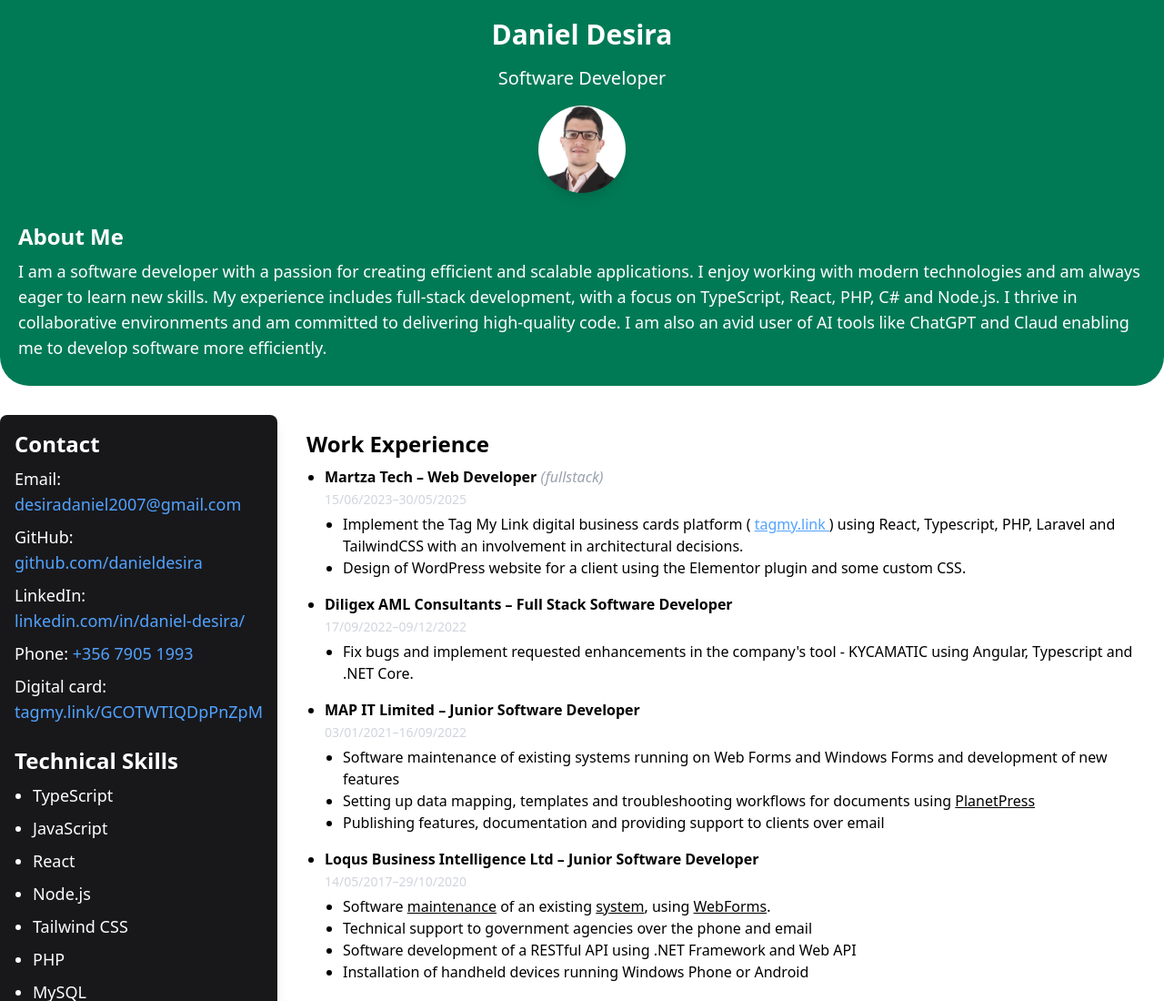
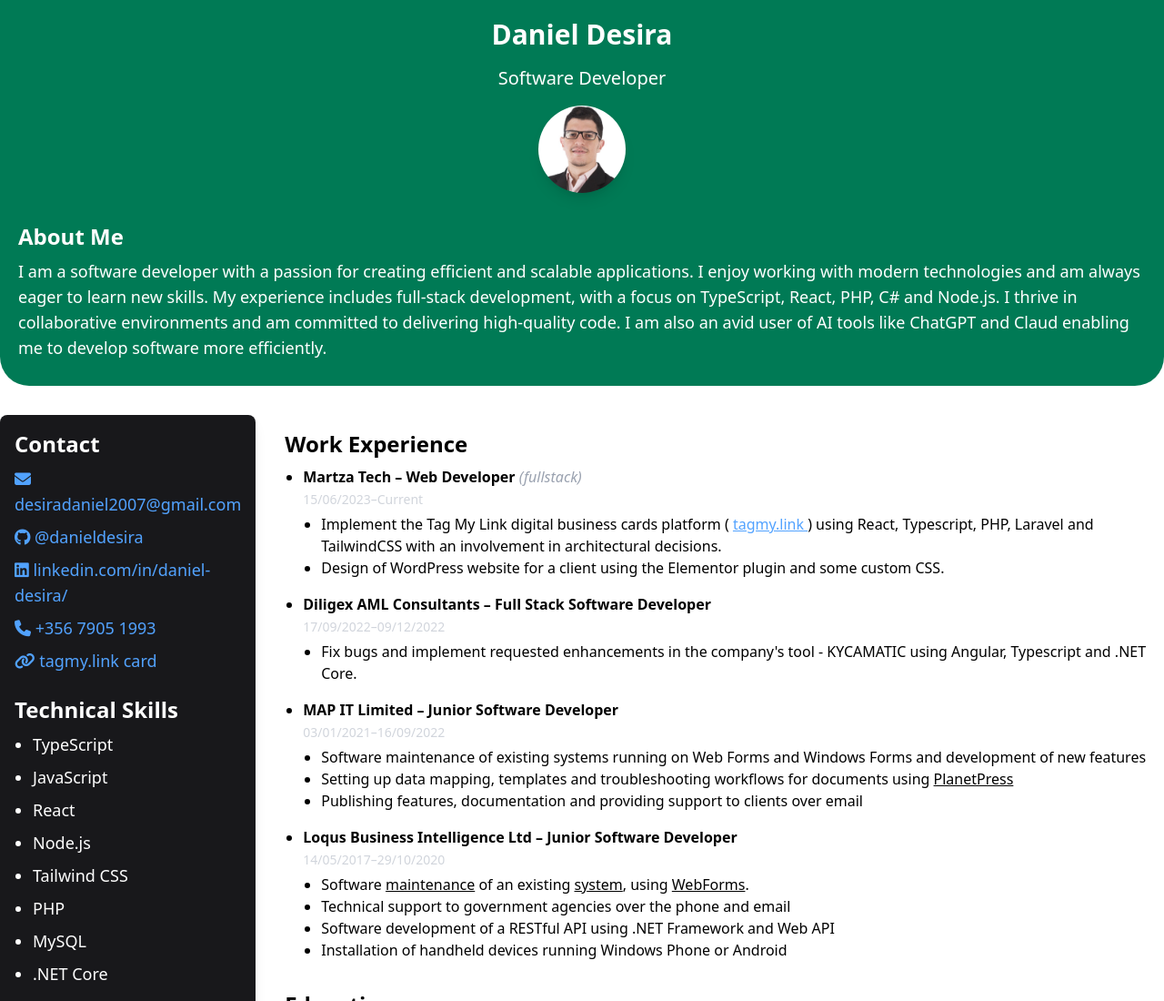
Before and after one commit to danieldesira/danielcv, a website built with Vite: page index.html in a window 1280 px wide. Shown: the top 1100 px of the page at 91% size. Built offline with nearby package versions, Linux system fonts and the light colour scheme.

Commit message:
Update CV: enhance contact section with Font Awesome icons and improve layout

```diff
--- a/index.html
+++ b/index.html
@@ -1,24 +1,21 @@
 <!DOCTYPE html>
 <html lang="en">
+
 <head>
   <meta charset="UTF-8" />
   <link rel="icon" type="image/svg+xml" href="/Daniel-Desira.jpg" />
   <meta name="viewport" content="width=device-width, initial-scale=1.0" />
   <link rel="stylesheet" href="/src/style.css" />
+  <link rel="stylesheet" href="https://cdnjs.cloudflare.com/ajax/libs/font-awesome/6.7.2/css/all.min.css" />
   <title>Daniel's CV</title>
 </head>
+
 <body>
   <div id="app" class="flex flex-col justify-start h-screen">
-      <div
-        class="flex flex-col mb-8 justify-center items-center bg-emerald-700 p-5 rounded-b-4xl text-white"
-      >
+    <div class="flex flex-col mb-8 justify-center items-center bg-emerald-700 p-5 rounded-b-4xl text-white">
       <h1 class="text-3xl font-bold mb-4">Daniel Desira</h1>
       <h2 class="text-xl mb-4">Software Developer</h2>
-        <img
-          src="/Daniel-Desira.jpg"
-          alt="Profile photo"
-          class="w-24 mb-4 rounded-full shadow-lg"
-        />
+      <img src="/Daniel-Desira.jpg" alt="Profile photo" class="w-24 mb-4 rounded-full shadow-lg" />
       <div class="flex flex-col mt-4">
         <h3 class="text-2xl font-bold mb-2">About Me</h3>
         <p class="text-lg mb-2">
@@ -34,50 +31,26 @@
       </div>
     </div>
     <div class="flex gap-8 justify-center items-start flex-wrap p-2 sm:p-0">
-        <div
-          class="flex flex-col flex-1 bg-zinc-900 p-4 rounded-lg shadow-lg text-white sm:w-fit"
-        >
+      <div class="flex flex-col flex-1 bg-zinc-900 p-4 rounded-lg shadow-lg text-white sm:w-fit">
         <div class="flex flex-col">
           <h3 class="text-2xl font-bold mb-2">Contact</h3>
-            <span class="text-lg mb-2"
-              >Email:
-              <a href="mailto:desiradaniel2007@gmail.com" class="text-blue-400"
-                >desiradaniel2007@gmail.com</a
-              >
+          <span class="text-lg mb-2">
+            <a href="mailto:desiradaniel2007@gmail.com" class="text-blue-400"><i class="fa-solid fa-envelope"></i>
+              desiradaniel2007@gmail.com</a>
           </span>
-            <span class="text-lg mb-2"
-              >GitHub:
-              <a
-                href="https://github.com/danieldesira"
-                target="_blank"
-                class="text-blue-400"
-                >github.com/danieldesira</a
-              >
+          <span class="text-lg mb-2">
+            <a href="https://github.com/danieldesira" target="_blank" class="text-blue-400"><i
+                class="fa-brands fa-github"></i> @danieldesira</a>
           </span>
-            <span class="text-lg mb-2"
-              >LinkedIn:
-              <a
-                href="https://www.linkedin.com/in/daniel-desira-50045b97/"
-                target="_blank"
-                class="text-blue-400"
-                >linkedin.com/in/daniel-desira/</a
-              >
+          <span class="text-lg mb-2">
+            <a href="https://www.linkedin.com/in/daniel-desira-50045b97/" target="_blank" class="text-blue-400"><i
+                class="fa-brands fa-linkedin"></i> linkedin.com/in/daniel-desira/</a>
           </span>
-            <span class="text-lg mb-2"
-              >Phone:
-              <a href="tel:+35679051993" class="text-blue-400"
-                >+356 7905 1993</a
-              ></span
-            >
-            <span class="text-lg mb-2"
-              >Digital card:
-              <a
-                href="https://tagmy.link/GCOTWTIQDpPnZpM"
-                target="_blank"
-                class="text-blue-400"
-                >tagmy.link/GCOTWTIQDpPnZpM</a
-              ></span
-            >
+          <span class="text-lg mb-2">
+            <a href="tel:+35679051993" class="text-blue-400"><i class="fa-solid fa-phone"></i> +356 7905 1993</a></span>
+          <span class="text-lg mb-2">
+            <a href="https://tagmy.link/GCOTWTIQDpPnZpM" target="_blank" class="text-blue-400"><i
+                class="fa-solid fa-link"></i> tagmy.link card</a></span>
         </div>
 
         <div class="flex flex-col mt-4">
@@ -122,15 +95,11 @@
             <li class="mb-4">
               <span class="font-bold">Martza Tech – Web Developer</span>
               <span class="italic text-gray-400"> (fullstack)</span><br />
-                <span class="text-sm text-gray-300">15/06/2023–30/05/2025</span>
+              <span class="text-sm text-gray-300">15/06/2023–Current</span>
               <ul class="list-disc pl-5 mt-1 text-base">
                 <li>
                   Implement the Tag My Link digital business cards platform (
-                    <a
-                      href="https://tagmy.link"
-                      target="_blank"
-                      class="text-blue-400 underline"
-                    >
+                  <a href="https://tagmy.link" target="_blank" class="text-blue-400 underline">
                     tagmy.link
                   </a>
                   ) using React, Typescript, PHP, Laravel and TailwindCSS with
@@ -143,9 +112,7 @@
               </ul>
             </li>
             <li class="mb-4">
-                <span class="font-bold"
-                  >Diligex AML Consultants – Full Stack Software Developer</span
-                ><br />
+              <span class="font-bold">Diligex AML Consultants – Full Stack Software Developer</span><br />
               <span class="text-sm text-gray-300">17/09/2022–09/12/2022</span>
               <ul class="list-disc pl-5 mt-1 text-base">
                 <li>
@@ -156,9 +123,7 @@
               </ul>
             </li>
             <li class="mb-4">
-                <span class="font-bold"
-                  >MAP IT Limited – Junior Software Developer</span
-                ><br />
+              <span class="font-bold">MAP IT Limited – Junior Software Developer</span><br />
               <span class="text-sm text-gray-300">03/01/2021–16/09/2022</span>
               <ul class="list-disc pl-5 mt-1 text-base">
                 <li>
@@ -177,10 +142,8 @@
               </ul>
             </li>
             <li class="mb-4">
-                <span class="font-bold"
-                  >Loqus Business Intelligence Ltd – Junior Software
-                  Developer</span
-                ><br />
+              <span class="font-bold">Loqus Business Intelligence Ltd – Junior Software
+                Developer</span><br />
               <span class="text-sm text-gray-300">14/05/2017–29/10/2020</span>
               <ul class="list-disc pl-5 mt-1 text-base">
                 <li>
@@ -211,9 +174,7 @@
             <li class="text-lg mb-2">
               <span class="font-bold">University of Malta</span> - BSc (Hons)
               in Software Development
-                <span class="italic text-gray-400"
-                  >(30/09/2012 – 17/11/2015)</span
-                >
+              <span class="italic text-gray-400">(30/09/2012 – 17/11/2015)</span>
             </li>
           </ul>
         </div>
@@ -221,4 +182,5 @@
     </div>
   </div>
 </body>
+
 </html>
```
Lines whose indentation alone changed are shown as unchanged.
